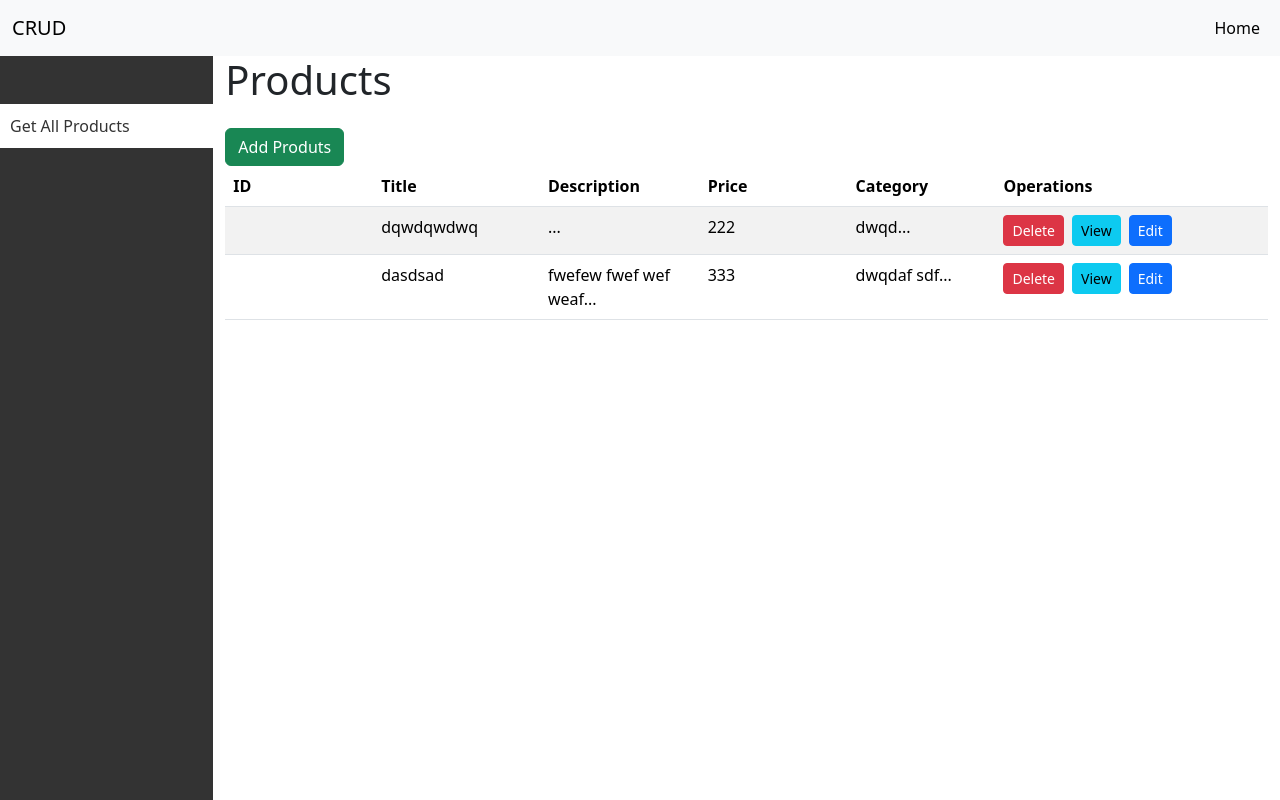
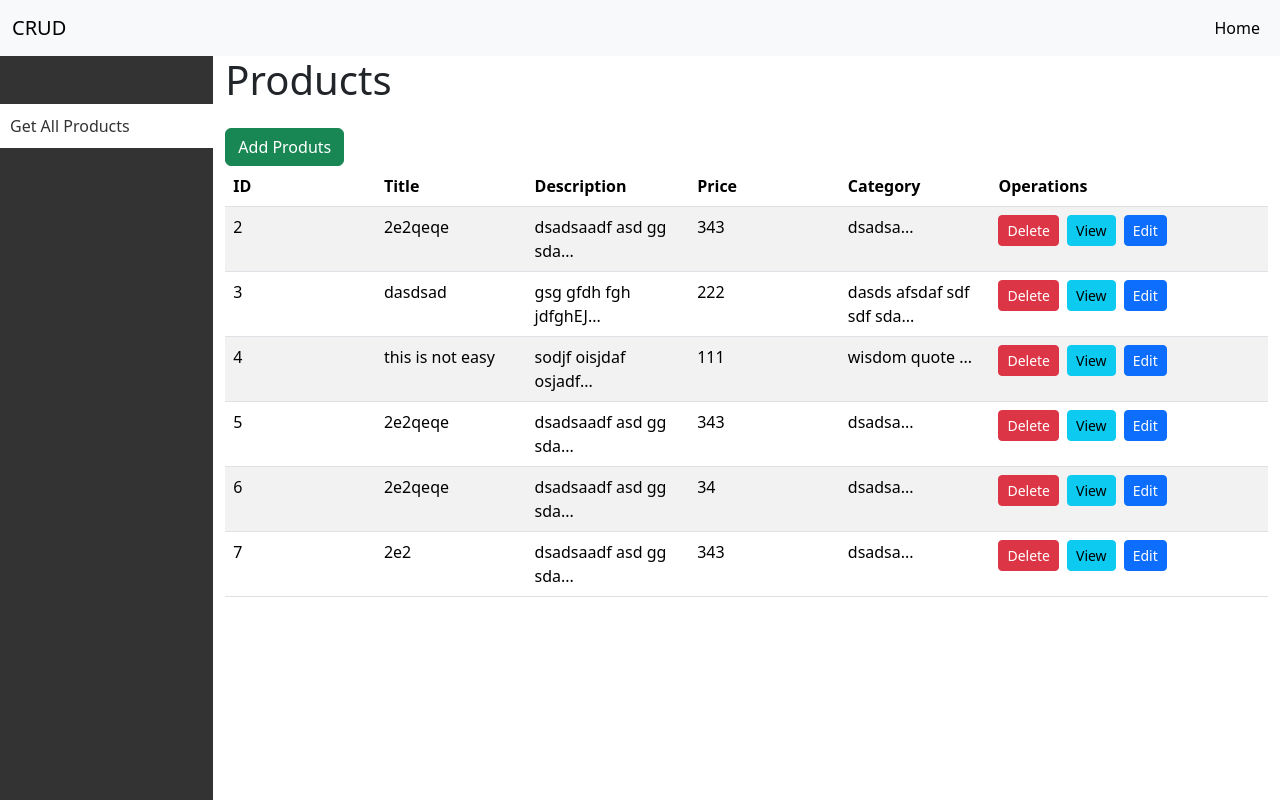
Before and after one commit to Hamza-Noah/CRUD-React-, a React (Create React App) app: page / in a window 1280 px wide. Built offline with nearby package versions, Linux system fonts and the light colour scheme; data requests are answered from the project's data file.

Commit message:
added fixes to the edit by filling the data

```diff
--- a/DB/db.json
+++ b/DB/db.json
@@ -1,17 +1,46 @@
 {
   "products": [
     {
-      "title": "dqwdqwdwq",
-      "price": 222,
-      "category": "dwqd",
-      "id": 1
+      "title": "2e2qeqe",
+      "price": 343,
+      "category": "dsadsa",
+      "description": "dsadsaadf asd gg sda g",
+      "id": 2
     },
     {
       "title": "dasdsad",
-      "price": 333,
-      "category": "dwqdaf sdf",
-      "description": "fwefew fwef wef weaf wf wef fwefew fwef wef weaf wef wegregrtg fwefew fwef wef weaf wef dsad sad sa",
-      "id": 2
+      "price": 222,
+      "category": "dasds afsdaf sdf sdf sda",
+      "description": "gsg gfdh fgh jdfghEJRATERJSRT THIS IS NOT ENOGUHT ",
+      "id": 3
+    },
+    {
+      "title": "this is not easy ",
+      "price": 111,
+      "category": "wisdom quote ",
+      "description": "sodjf oisjdaf osjadf oisdjfoigaviosgvjmrienrviona;viona",
+      "id": 4
+    },
+    {
+      "title": "2e2qeqe",
+      "price": 343,
+      "category": "dsadsa",
+      "description": "dsadsaadf asd gg sda g",
+      "id": 5
+    },
+    {
+      "title": "2e2qeqe",
+      "price": 34,
+      "category": "dsadsa",
+      "description": "dsadsaadf asd gg sda g",
+      "id": 6
+    },
+    {
+      "title": "2e2",
+      "price": 343,
+      "category": "dsadsa",
+      "description": "dsadsaadf asd gg sda g",
+      "id": 7
     }
   ]
 }
--- a/src/Components/AddProduct/index.jsx
+++ b/src/Components/AddProduct/index.jsx
@@ -39,7 +39,7 @@ export default function AddProduct(props) {
         title: formik.values.productName,
         price: formik.values.productPrice,
         category: formik.values.category,
-        description: formik.values.prdouctDescription
+        description: formik.values.prdouctDescription,
       });
     },
   });
@@ -53,10 +53,11 @@ export default function AddProduct(props) {
       fetch(`http://localhost:10000/products/${props.id}`)
       .then((res) => res.json())
       .then((json) => {
+          formik.setFieldValue("productName", json.title);
+          formik.setFieldValue("productPrice", json.price);
+          formik.setFieldValue("category", json.category);
+          formik.setFieldValue("prdouctDescription", json.description);
           setProduct(json);
-        })
-        .then((_) => {
-          formik.setFieldValue("productName", product.productName);
         });
     }
   }, []);
@@ -65,7 +66,7 @@ export default function AddProduct(props) {
     <>
       <div className="pt-5">
         <h1 className="text-center mb-5">
-          {props.edit ? "Editing" : "Adding"} Product Form
+          {props.editState ? "Editing" : "Adding"} Product Form
         </h1>
         <form onSubmit={formik.handleSubmit}>
           <div className="mb-3">
@@ -153,10 +154,16 @@ export default function AddProduct(props) {
                 </div>
               )}
           </div>
-
+          {!props.editState &&
           <button type="submit" className="btn btn-primary">
             Add Product
           </button>
+          }
+          {props.editState &&
+          <button type="submit" className="btn btn-primary">
+            Edit Product
+          </button>
+          }
         </form>
       </div>
     </>
--- a/src/Components/EditProduct/index.jsx
+++ b/src/Components/EditProduct/index.jsx
@@ -5,6 +5,7 @@ import AddProduct from "../AddProduct";
 export default function EditProduct() {
   const { id } = useParams();
   const [product, setProduct] = useState();
+
 
   useEffect(() => {
     fetch(`http://localhost:10000/products/${id}`)
--- a/src/Components/Proudcts/index.jsx
+++ b/src/Components/Proudcts/index.jsx
@@ -56,7 +56,7 @@ export default function Products() {
           {products.map((product, index) => {
             return (
               <tr key={index}>
-                <td>{product.productName}</td>
+                <td>{product.id}</td>
                 <td>{product.title}</td>
                 <td>
                   {typeof product.description === "string"
```
Lines whose indentation alone changed are shown as unchanged.
